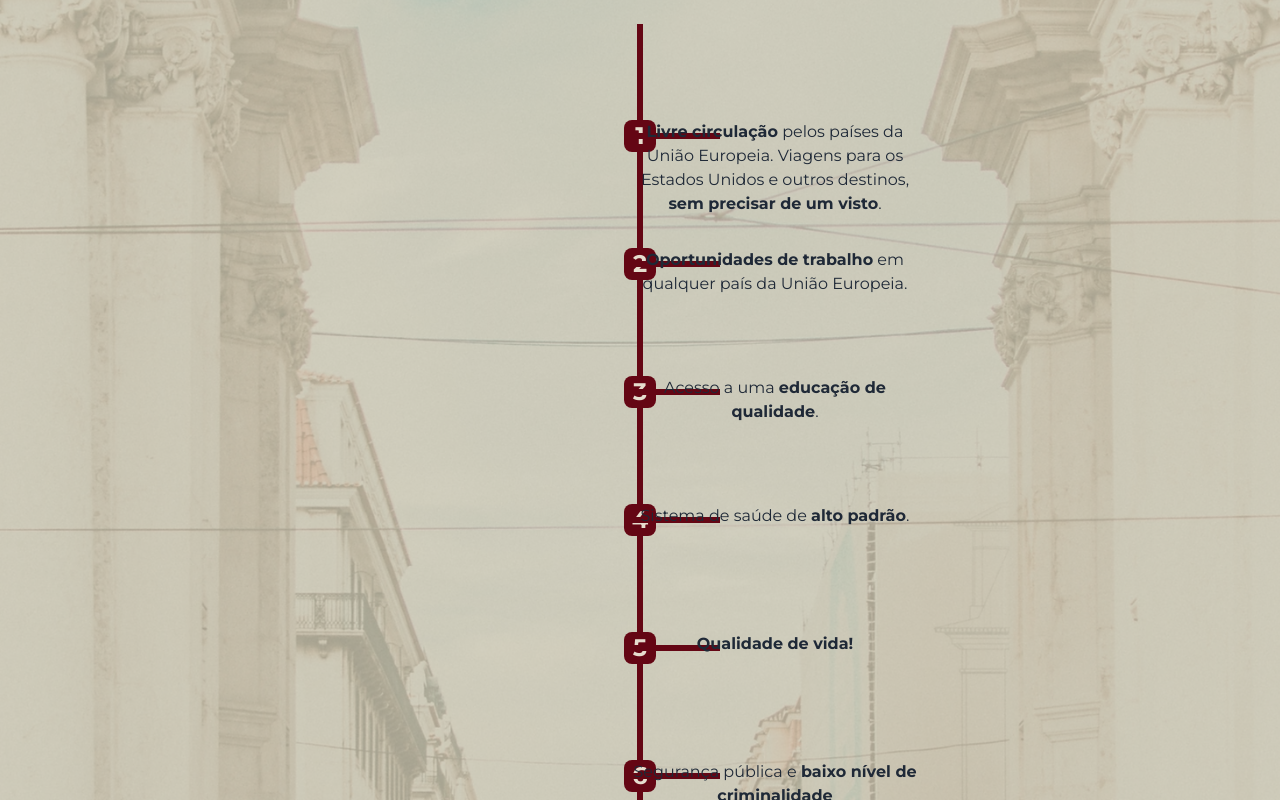
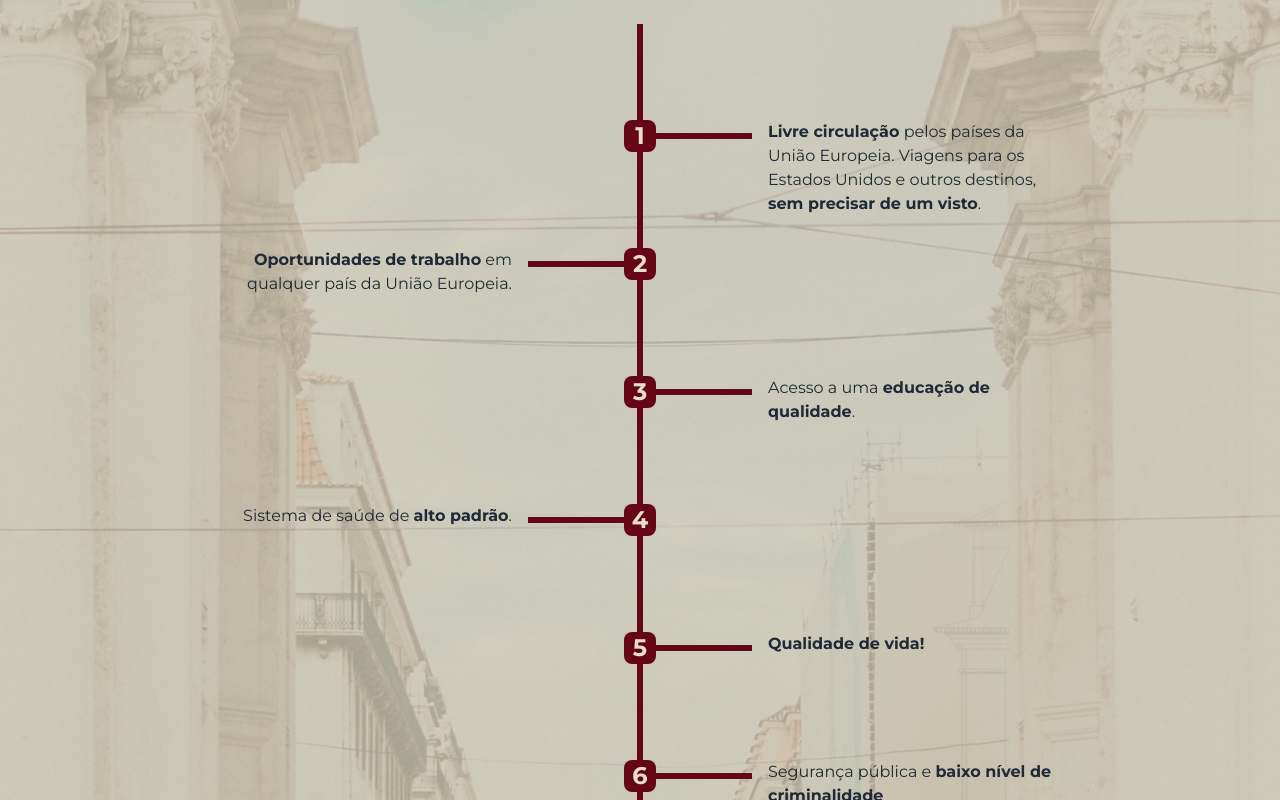
Before and after one commit to MateusDallabrida/mesquita-dallabrida, a Next.js app: page /landing-page in a window 1280 px wide. Shown: the part 860-1660 px from the top of the page. Built offline with nearby package versions, Linux system fonts and the light colour scheme.

Commit message:
feat: bug corrigido

```diff
--- a/src/components/TopicLP.tsx
+++ b/src/components/TopicLP.tsx
@@ -1,3 +1,5 @@
+import { useState } from "react"
+
 interface Props {
   props: {
     topic: number
@@ -7,12 +9,13 @@ interface Props {
 }
 
 export function TopicLP({ props }: Props) {
-  const orientation = props.orientation === "left" ? "right" : "left"
+  const [isLeft] = useState(props.orientation === "left" ? false : true)
+
   return (
     <div className="relative w-8 h-8 rounded-lg bg-main text-center text-second text-2xl font-bold">
       {props.topic}
-      <div className={`absolute top-1/2 -translate-y-1/2 ${orientation}-8 w-24 h-[6px] bg-main`} />
-      <div className={`absolute top-0 -translate-y-0 ${orientation}-36 w-[302px] text-${orientation} text-gray-800 text-base font-normal`}>
+      <div className={`absolute top-1/2 -translate-y-1/2 ${isLeft ? "left-8" : "right-8"} w-24 h-[6px] bg-main`} />
+      <div className={`absolute top-0 -translate-y-0 ${isLeft ? "left-36" : "right-36"} w-[302px] ${isLeft ? "text-left" : "text-right"} text-gray-800 text-base font-normal`}>
         {props.description}
       </div>
     </div>
```
